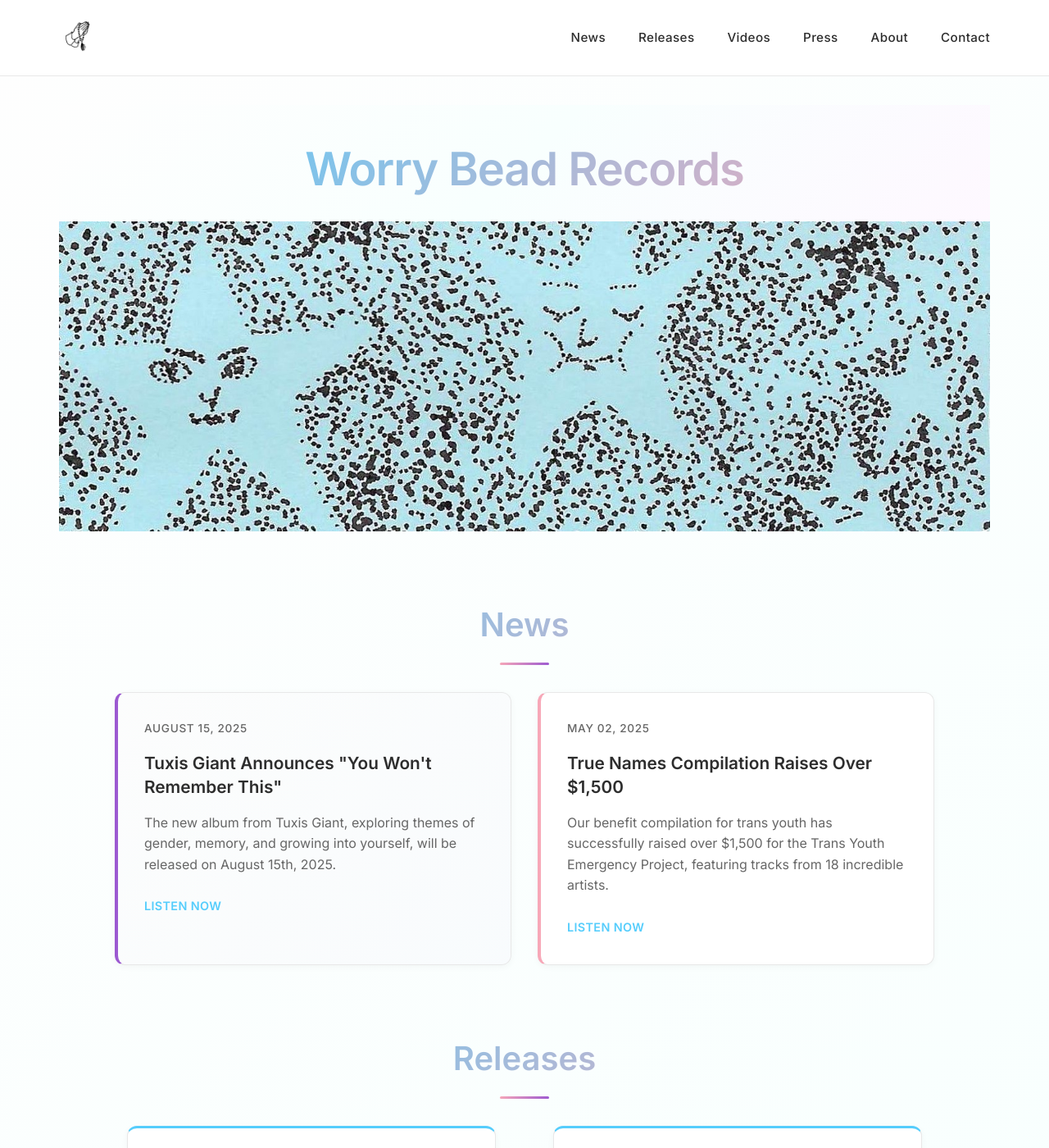
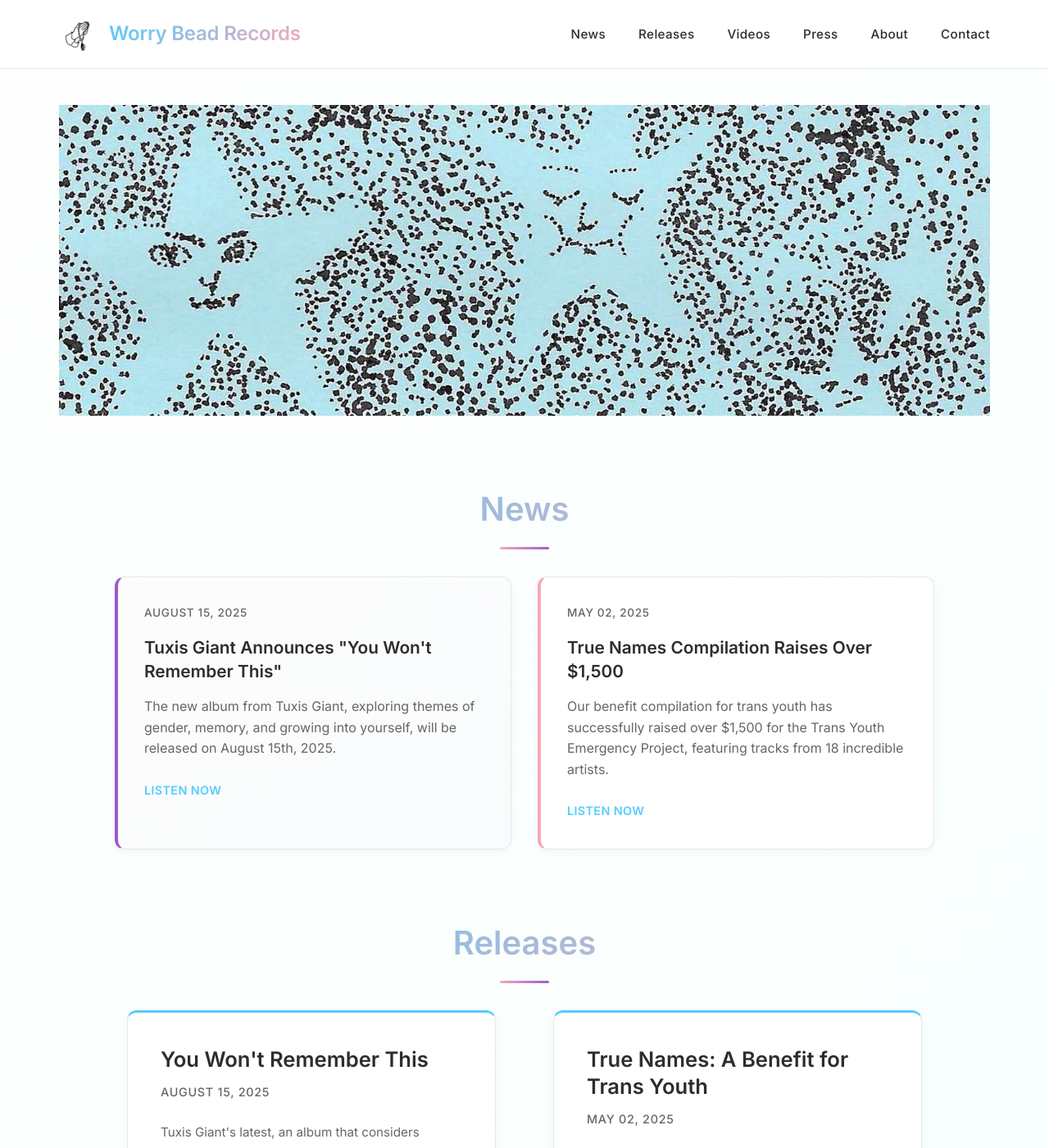
Before and after one commit to FennMacon/worrybead, a Jekyll site: the page built from index.html, in a window 1280 px wide and 1400 px high. Shown: the whole window at 82% size. Built offline with Jekyll 4.4.1, drawn with Linux system fonts in a browser that asks for light colours; a script that is not in the unit is left out.

Commit message:
Move Worry Bead Records title to header for better visibility - Added logo text next to logo image in navigation - Removed redundant hero title section - Always visible in header with gradient styling - Better responsive scaling for mobile - Immediate brand recognition without scrolling

```diff
--- a/index.html
+++ b/index.html
@@ -6,6 +6,7 @@
         <nav>
             <div class="logo">
                 <img src="img/logo.jpg" alt="Worry Bead Records Logo">
+                <span class="logo-text">Worry Bead Records</span>
             </div>
             <ul class="nav-links">
                 <li><a href="#news">News</a></li>
@@ -20,9 +21,6 @@
 
     <main>
         <section class="hero">
-            <div class="hero-title">
-                <h1>Worry Bead Records</h1>
-            </div>
             <img src="img/banner.jpeg" alt="Worry Bead Records Banner" class="banner">
         </section>
 
--- a/styles.css
+++ b/styles.css
@@ -69,9 +69,25 @@
     align-items: center;
 }
 
+.logo {
+    display: flex;
+    align-items: center;
+    gap: 1rem;
+}
+
 .logo img {
     height: 45px;
     width: auto;
+}
+
+.logo-text {
+    font-size: 1.5rem;
+    font-weight: 700;
+    background: var(--gradient-primary);
+    -webkit-background-clip: text;
+    -webkit-text-fill-color: transparent;
+    background-clip: text;
+    letter-spacing: -0.01em;
 }
 
 .nav-links {
@@ -115,24 +131,6 @@
     width: 100%;
     position: relative;
     overflow: hidden;
-}
-
-.hero-title {
-    text-align: center;
-    padding: 3rem 2rem 2rem;
-    background: var(--gradient-background);
-}
-
-.hero-title h1 {
-    font-size: 3.5rem;
-    font-weight: 800;
-    margin: 0;
-    background: var(--gradient-primary);
-    -webkit-background-clip: text;
-    -webkit-text-fill-color: transparent;
-    background-clip: text;
-    letter-spacing: -0.02em;
-    line-height: 1.1;
 }
 
 .banner {
@@ -558,6 +556,10 @@
         gap: 1.5rem;
     }
 
+    .logo-text {
+        font-size: 1.2rem;
+    }
+
     main {
         padding: 2rem 1rem;
     }
@@ -568,10 +570,6 @@
 
     h2 {
         font-size: 2rem;
-    }
-
-    .hero-title h1 {
-        font-size: 2.5rem;
     }
 
     .releases-grid,
@@ -619,12 +617,8 @@
         font-size: 1.8rem;
     }
 
-    .hero-title {
-        padding: 2rem 1rem 1.5rem;
-    }
-
-    .hero-title h1 {
-        font-size: 2rem;
+    .logo-text {
+        font-size: 1rem;
     }
 
     .release-card,
```
